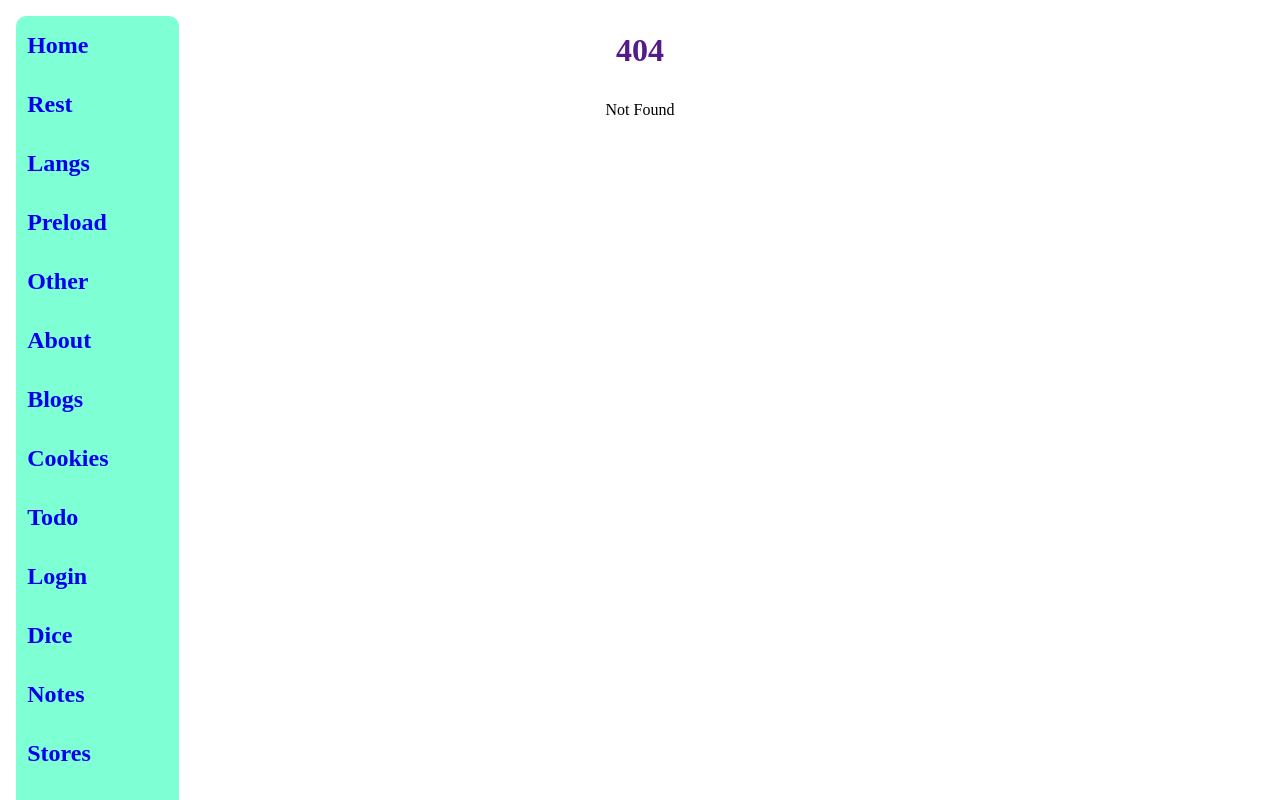
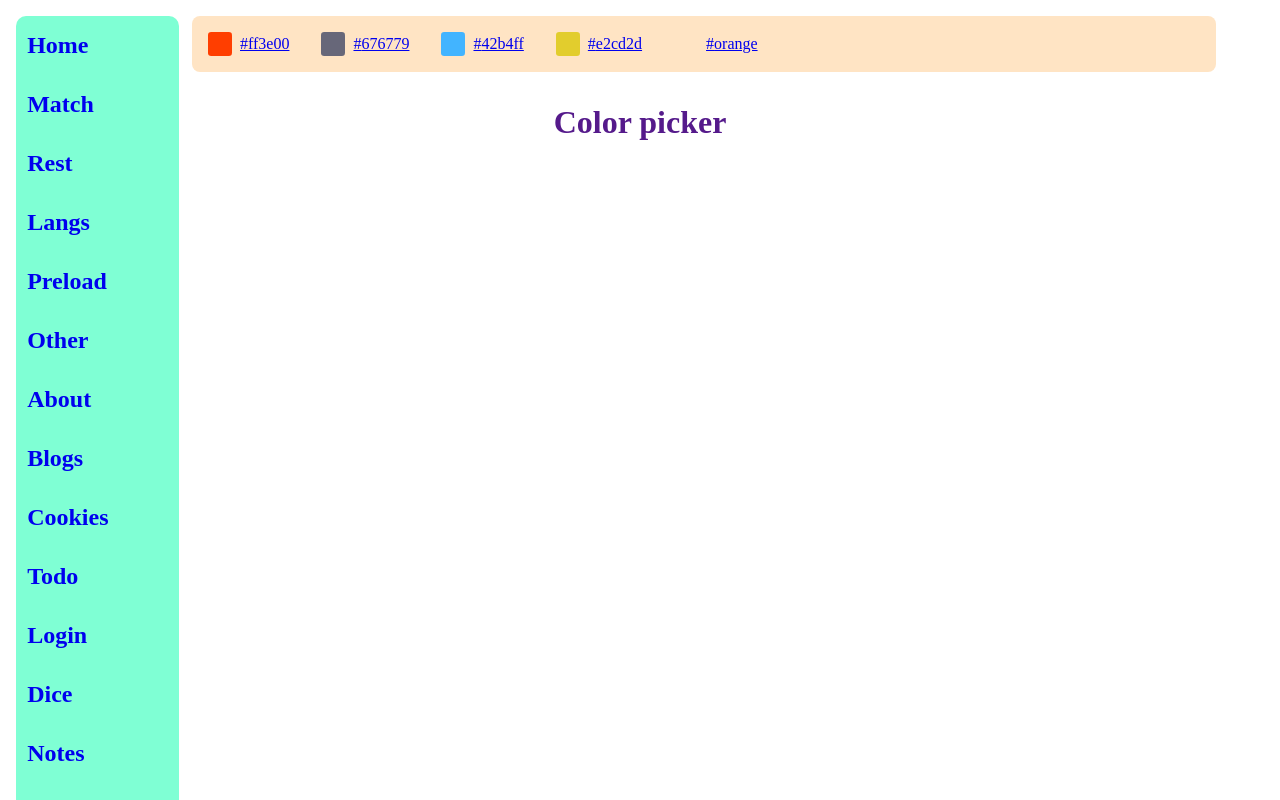
Before and after one commit to Waldemar-00/Sveltekit, a SvelteKit app: page /match in a window 1280 px wide. Before the commit this address had no page. Shown: the top 800 px of the page. Built offline with nearby package versions, Linux system fonts and the light colour scheme.

Commit message:
[route=functionResult]. The path validation.

```diff
--- /dev/null
+++ b/src/params/hex.js
@@ -0,0 +1,4 @@
+// @ts-nocheck
+export function match(value) {
+	return /^[0-9a-f]{6}$/.test(value);
+}
--- a/src/routes/+layout.svelte
+++ b/src/routes/+layout.svelte
@@ -7,6 +7,7 @@
 <nav>
 	<ul class="navigate">
 		<li><a href="/"><h2>Home</h2></a></li>
+		<li><a href="/match"><h2>Match</h2></a></li>
 		<li><a href="/rest"><h2>Rest</h2></a></li>
 		<li><a href="/langs"><h2>Langs</h2></a></li>
 		<li><a href="/preload"><h2>Preload</h2></a></li>
--- /dev/null
+++ b/src/routes/match/+layout.svelte
@@ -0,0 +1,39 @@
+<script>
+	const colors = ['ff3e00', '676779', '42b4ff', 'e2cd2d', 'orange'];
+</script>
+
+<nav>
+	<ul>
+		{#each colors as color}
+			<li><a href="/match/colors/{color}" style="--color: #{color}">#{color}</a></li>
+		{/each}
+	</ul>
+</nav>
+<slot></slot>
+
+<style>
+	nav {
+		width: 80vw;
+		margin-left: 15vw;
+	}
+	ul {
+		display: flex;
+		gap: 2rem;
+		background-color: bisque;
+		padding: 1rem;
+		border-radius: 0.5rem;
+	}
+	a {
+		display: flex;
+		align-items: center;
+		gap: 0.5rem;
+	}
+	a::before {
+		content: '';
+		display: inline-block;
+		width: 1.5rem;
+		height: 1.5rem;
+		border-radius: 0.2rem;
+		background-color: var(--color);
+	}
+</style>
--- /dev/null
+++ b/src/routes/match/+page.svelte
@@ -0,0 +1 @@
+<h1>Color picker</h1>
```
Also changed, not shown: src/routes/match/colors/[color=hex]/+page.svelte (added, +27 -0 lines).
